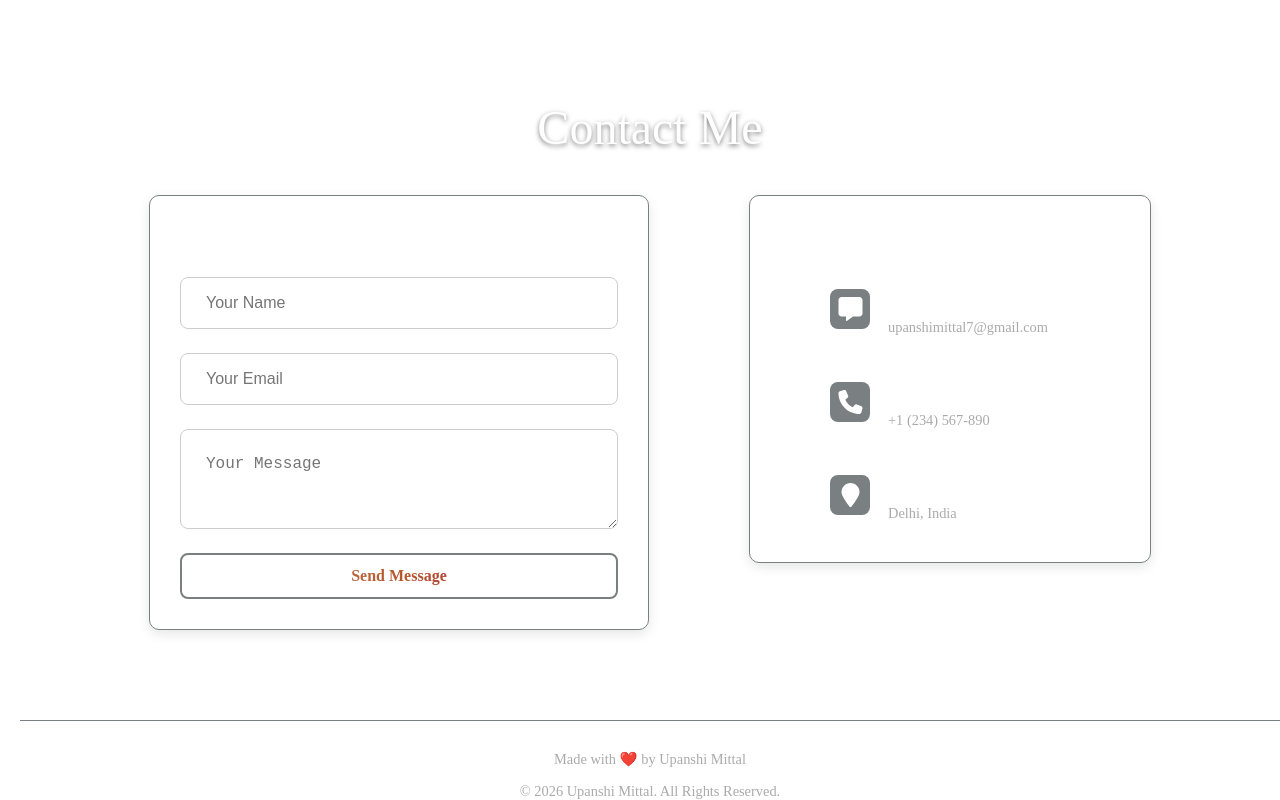
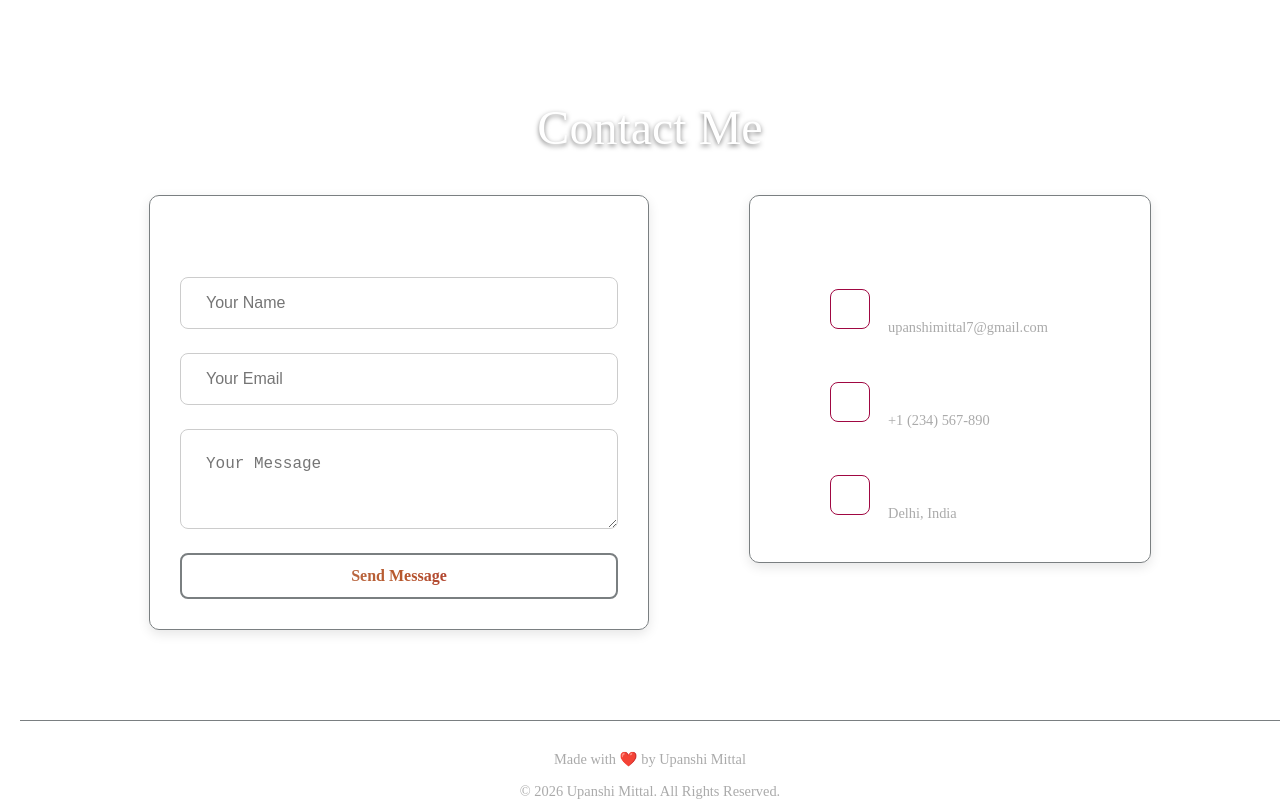
Before and after one commit to Upanshi-Mittal/Portfolio, a React (Vite) app: page / in a window 1280 px wide. Shown: the part 2946-3746 px from the top of the page. Built offline with nearby package versions, Linux system fonts and the light colour scheme.

Commit message:
update social links section

```diff
--- a/src/components/contact/contact.css
+++ b/src/components/contact/contact.css
@@ -221,9 +221,10 @@
   display: flex;
   align-items: center;
   justify-content: center;
-  background-color: #7a7f81;
+  background-color: rgba(255, 255, 255, 0.1);
   padding:10px;
   border-radius: 20%;
+  border: 1px solid var(--glowr);
 }
 
 .icon:hover{
```
